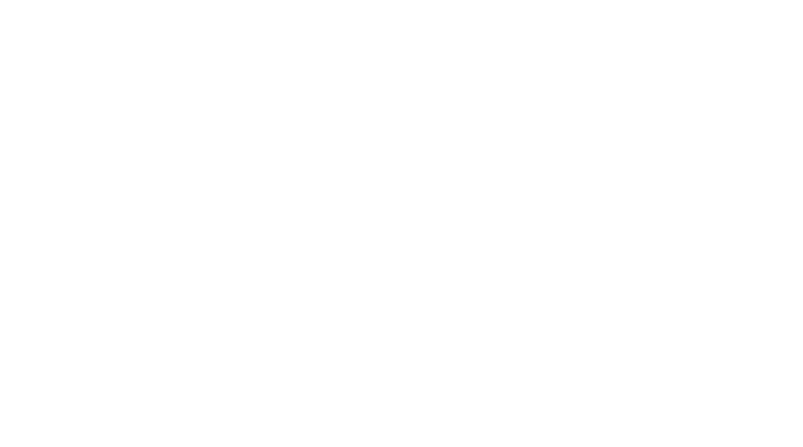
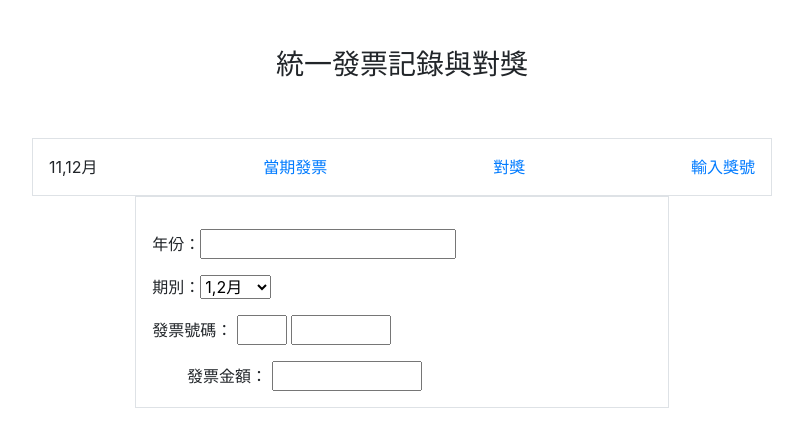
Before and after one commit to wdaweb/invoice-vitalin33, a PHP site: page / in a window 1280 px wide. Before the commit the part shown is empty. Shown: the top 447 px of the page, without its empty margins (238-1041 px from the left). Run offline with PHP 8.4, Linux system fonts and the light colour scheme.

Commit message:
新增對獎首頁畫面

```diff
--- a/index.php
+++ b/index.php
@@ -5,8 +5,22 @@
     <meta name="viewport" content="width=device-width, initial-scale=1.0">
     <meta http-equiv="X-UA-Compatible" content="ie=edge">
     <title>統一發票紀錄及對獎系統</title>
+
+    <link rel="stylesheet" href="https://cdn.jsdelivr.net/npm/bootstrap@4.5.3/dist/css/bootstrap.min.css">
+    <!-- <script src="https://cdn.jsdelivr.net/npm/bootstrap@4.5.3/dist/js/bootstrap.bundle.min.js" ></script> -->
+
+    <script src="https://code.jquery.com/jquery-3.5.1.slim.min.js"></script>
+    <!-- <script src="https://cdn.jsdelivr.net/npm/popper.js@1.16.1/dist/umd/popper.min.js"></script> -->
+    <script src="https://cdn.jsdelivr.net/npm/bootstrap@4.5.3/dist/js/bootstrap.min.js"></script>
+
 </head>
 <body>
 
+    <?php
+        include "main.php";
+        ?>
+
+
+
 </body>
 </html>
--- /dev/null
+++ b/invoice.php
@@ -0,0 +1 @@
+準備要對獎了嗎~
--- /dev/null
+++ b/main.php
@@ -0,0 +1,62 @@
+<h3 class="text-center mt-5">統一發票記錄與對獎</h3>
+
+<div class="container pt-5">
+    <div class="col-8 d-flex justify-content-between mx-auto p-3 border">
+
+    <?php
+
+        $month=[
+                    1=>"1,2月",
+                    2=>"3,4月",
+                    3=>"5,6月",
+                    4=>"7,8月",
+                    5=>"9,10月",
+                    6=>"11,12月"
+        ];
+
+            $m=ceil(date("m")/2);
+    ?>
+
+
+
+    <div class="text-center"><?=$month[$m];?></div>
+    <div class="text-center">
+        <a href="#">當期發票</a>
+    </div>
+    <div class="text-center">
+
+        <a href="#">對獎</a>
+    </div>
+    <div class="text-center">
+
+        <a href="#">輸入獎號</a>
+</div>
+    </div>
+</div>
+
+    <div class="col-5 d-flex justify-content-between mx-auto p-3 border">
+    <form action="api/add_invoice.php" method="GET">  <!--action:要指向的檔案-->
+    <div class="pt-3">年份：<input type="text" name="year" ></div>  <!--年份-->
+    <div class="pt-3">   期別：<select name="period" id="">
+            <option value="1">1,2月</option>
+            <option value="2">3,4月</option>
+            <option value="3">5,6月</option>
+            <option value="4">7,8月</option>
+            <option value="5">9,10月</option>
+            <option value="6">11,12月</option>
+        </select></div>
+        <div class="pt-3">發票號碼：
+            <input type="text" name="prepend"  style="width: 50px;">
+            <input type="text" name="number" style="width: 100px;">
+        <div class="text-center pt-3">發票金額：
+        <input type="number" name="payment" style="width: 150px;">
+
+        </div>
+
+        </div>
+
+
+    </form>
+    </div>
+
+</div>
```
